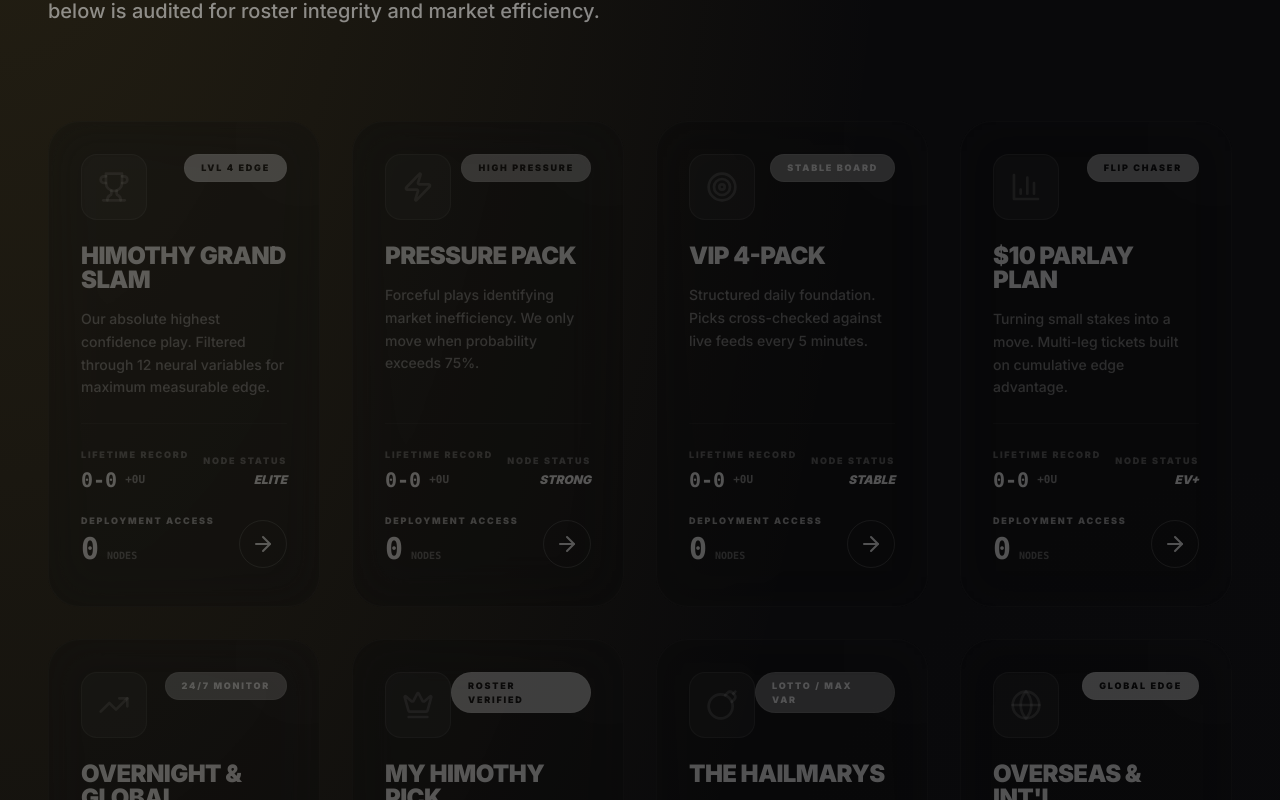
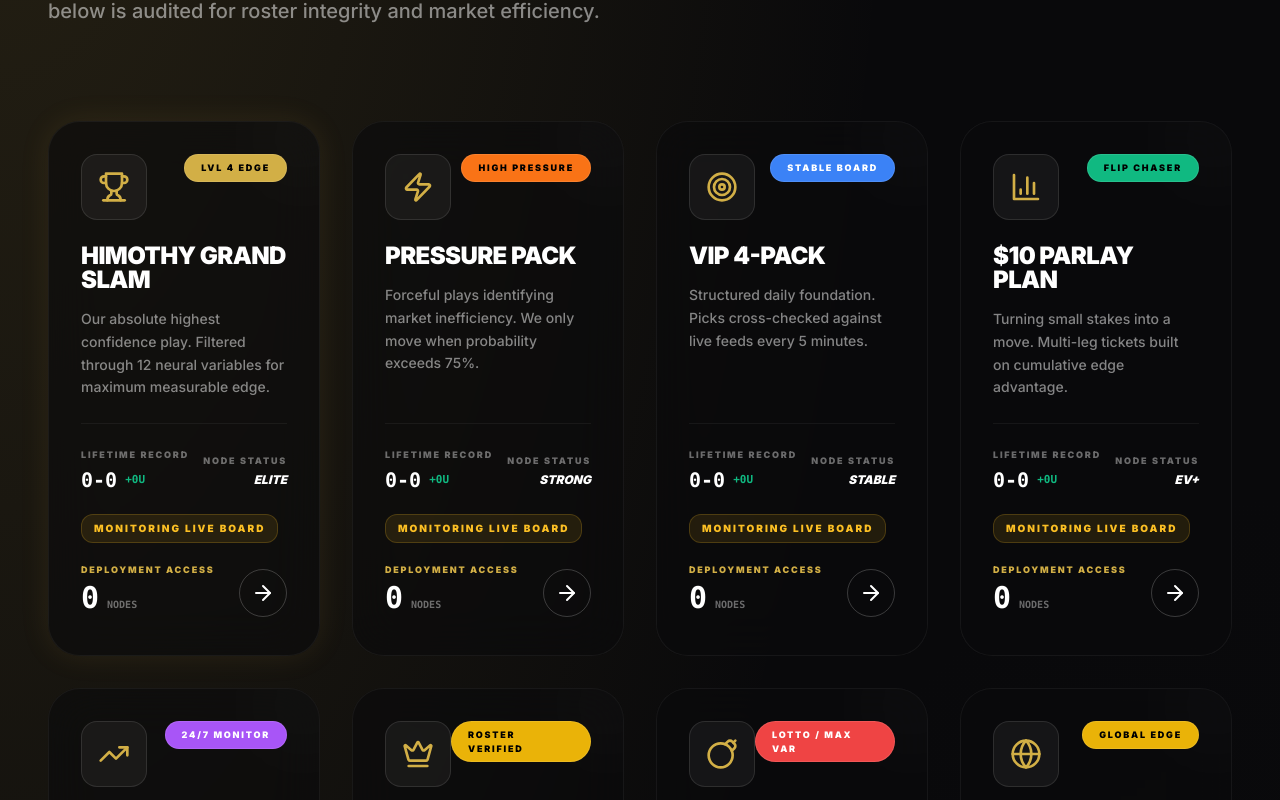
Before and after one commit to dubd43-jpg/himothy, a Next.js app: page /picks in a window 1280 px wide. Shown: the part 500-1300 px from the top of the page. Built offline with nearby package versions, Linux system fonts and the light colour scheme; no server answers; the database is empty.

Commit message:
Keep picks packages accessible during empty/lagging counts

```diff
--- a/src/app/picks/page.tsx
+++ b/src/app/picks/page.tsx
@@ -220,14 +220,15 @@ export default function PicksHubPage() {
           {packages.map((pkg) => {
             const Icon = pkg.icon;
             const availableCount = counts ? counts[pkg.id] : 0;
-            const isAvailable = availableCount > 0;
+            const isAvailable = true;
+            const hasLiveCount = availableCount > 0;
 
             return (
               <Link
                 key={pkg.id}
                 href={pkg.href}
                 className={`group glass-morphism rounded-[1.5rem] md:rounded-[2rem] p-6 md:p-8 flex flex-col gap-6 transition-all duration-500 border-white/5 relative overflow-hidden h-full
-                  ${isAvailable ? pkg.accentColor : 'opacity-30 grayscale pointer-events-none'}`}
+                  ${pkg.accentColor}`}
               >
                 {/* Visual Flair */}
                 <div className="absolute top-0 right-0 w-24 h-24 bg-white/[0.03] -mr-8 -mt-8 rounded-full blur-2xl group-hover:bg-primary/10 transition-colors" />
@@ -266,6 +267,12 @@ export default function PicksHubPage() {
                        <span className="text-xs font-black text-white uppercase italic">{pkg.performance}</span>
                       </div>
                     </div>
+
+                    {!hasLiveCount && (
+                      <div className="text-[10px] font-black uppercase tracking-[0.2em] text-amber-400 bg-amber-400/10 border border-amber-400/20 px-3 py-1.5 rounded-lg inline-flex w-fit">
+                        Monitoring live board
+                      </div>
+                    )}
 
                   <div className="flex items-center justify-between">
                     <div className="flex flex-col">
```
